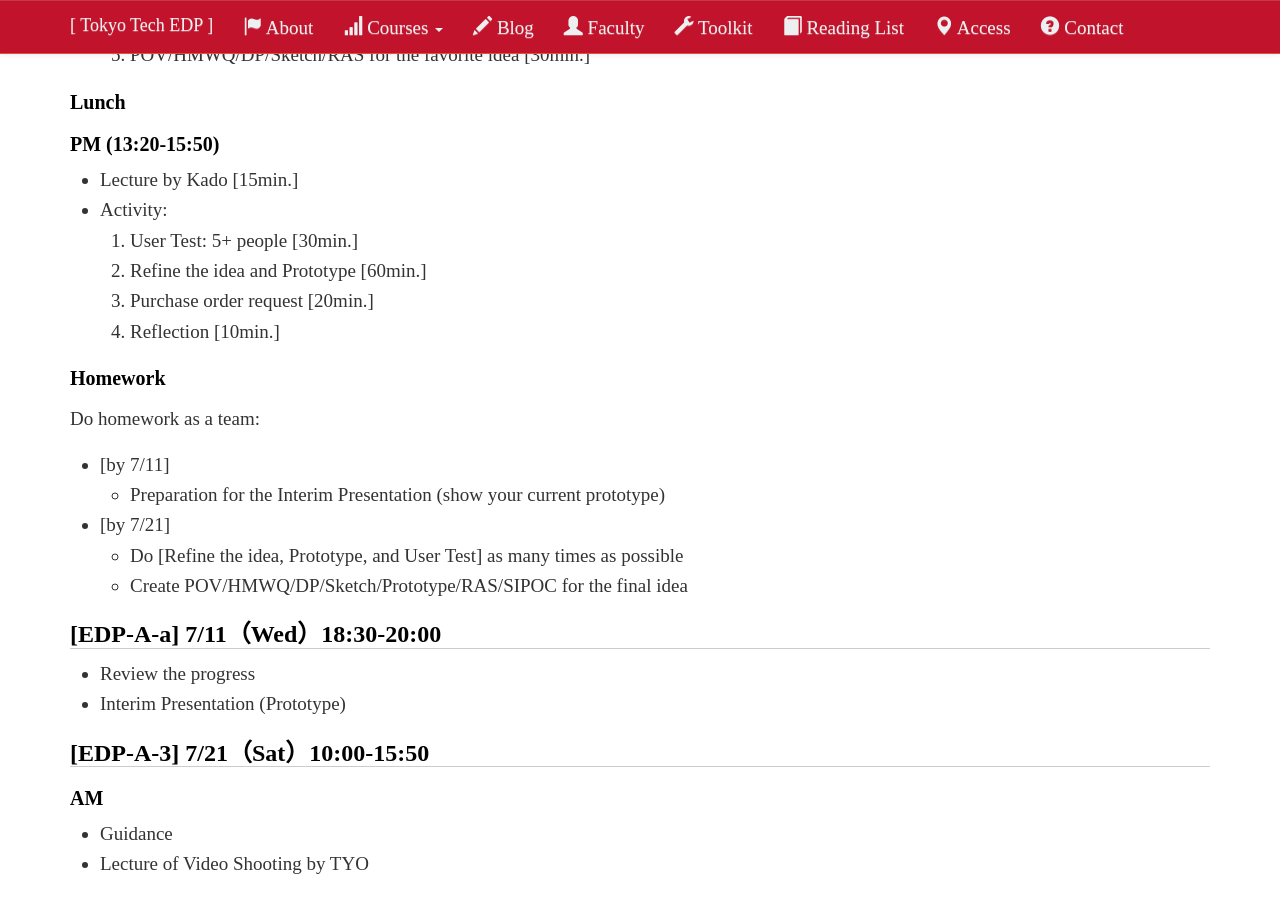
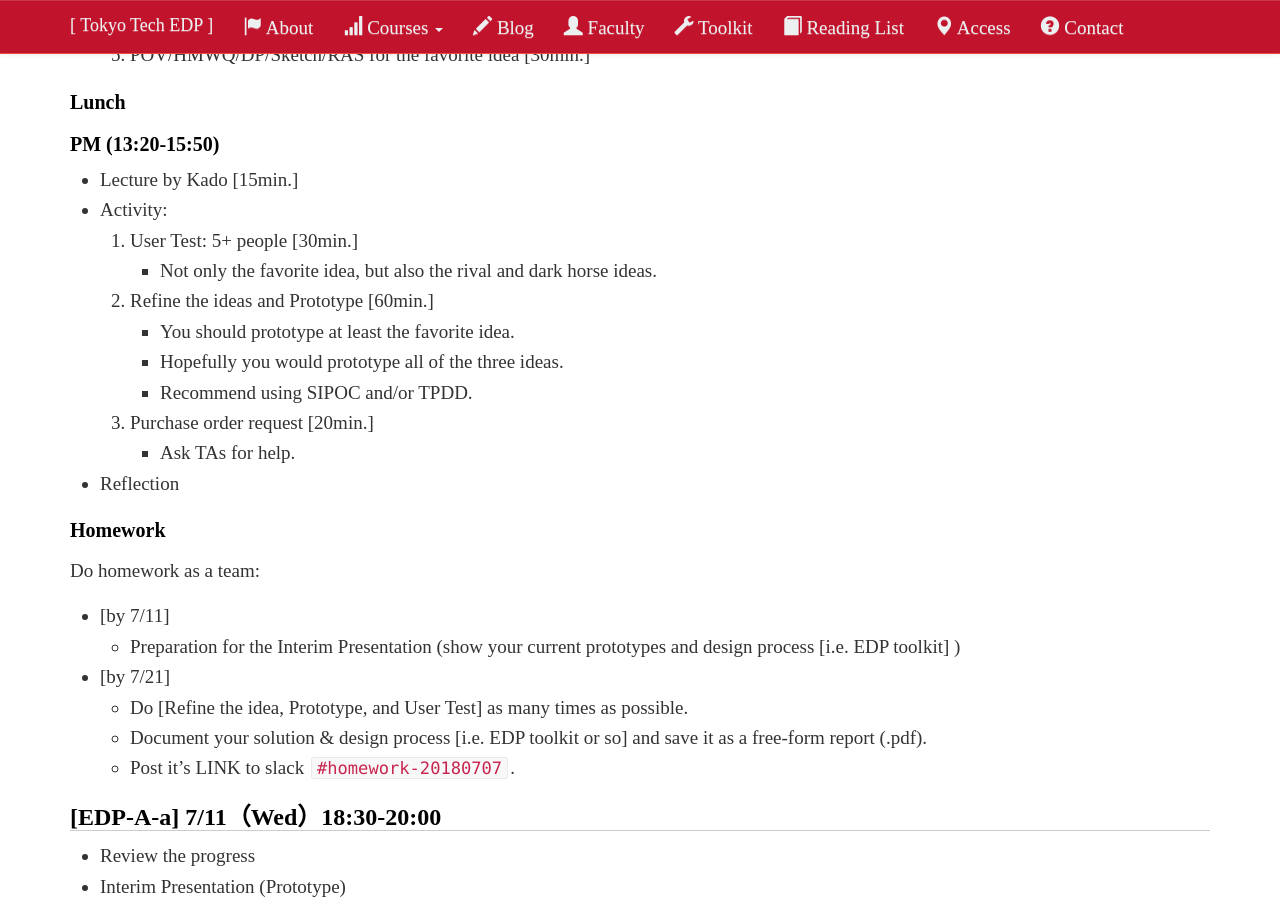
Before and after one commit to titech-edp/titech-edp.github.io, a Jekyll site: the page built from 2018-edp-a/index.md, in a window 1280 px wide and 900 px high, scrolled down 3474 px. Built offline with Jekyll 4.4.1, drawn with Linux system fonts in a browser that asks for light colours; nearby versions of some CDN libraries; library files that are not in the unit come from our copies.

Commit message:
Add comments

```diff
--- a/2018-edp-a/index.md
+++ b/2018-edp-a/index.md
@@ -123,19 +123,25 @@ Design innovative experience of having a meal.
 - Lecture by Kado [15min.]
 - Activity:
   1. User Test: 5+ people [30min.]
-  2. Refine the idea and Prototype [60min.]
-  4. Purchase order request [20min.]
-  5. Reflection [10min.]
+	 * Not only the favorite idea, but also the rival and dark horse ideas.
+  2. Refine the ideas and Prototype [60min.]
+    * You should prototype at least the favorite idea.
+	* Hopefully you would prototype all of the three ideas.
+	* Recommend using SIPOC and/or TPDD.
+  3. Purchase order request [20min.]
+	 * Ask TAs for help.
+- Reflection
 
 ### Homework
 
 Do homework as a team:
 
 - [by 7/11]
-  - Preparation for the Interim Presentation (show your current prototype)
+  - Preparation for the Interim Presentation (show your current prototypes and design process [i.e. EDP toolkit] )
 - [by 7/21]
-  - Do [Refine the idea, Prototype, and User Test] as many times as possible
-  - Create POV/HMWQ/DP/Sketch/Prototype/RAS/SIPOC for the final idea
+  * Do [Refine the idea, Prototype, and User Test] as many times as possible.
+  * Document your solution & design process [i.e. EDP toolkit or so] and save it as a free-form report (.pdf).
+  * Post it's LINK to slack ``#homework-20180707``.
 
 ## [EDP-A-a] 7/11（Wed）18:30-20:00
 
```
